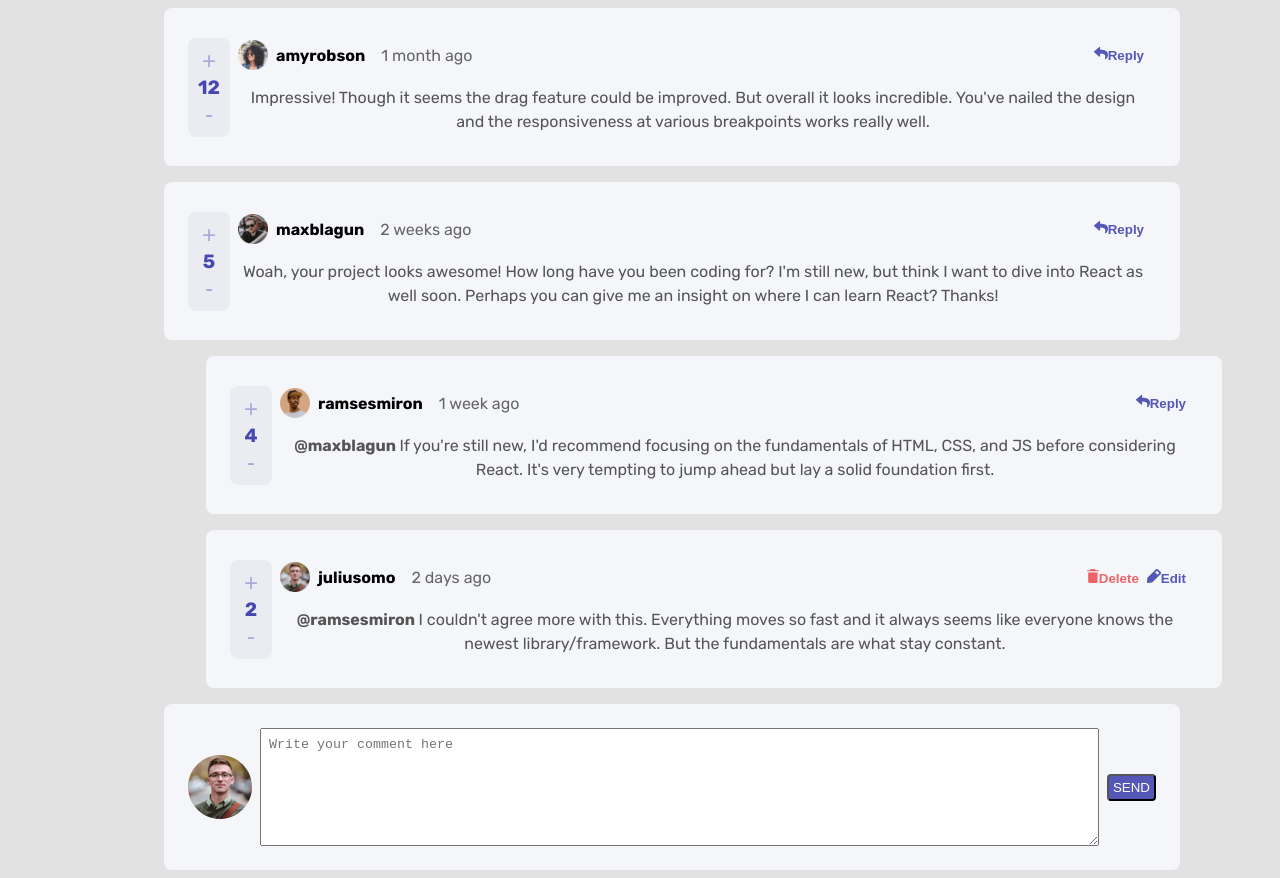
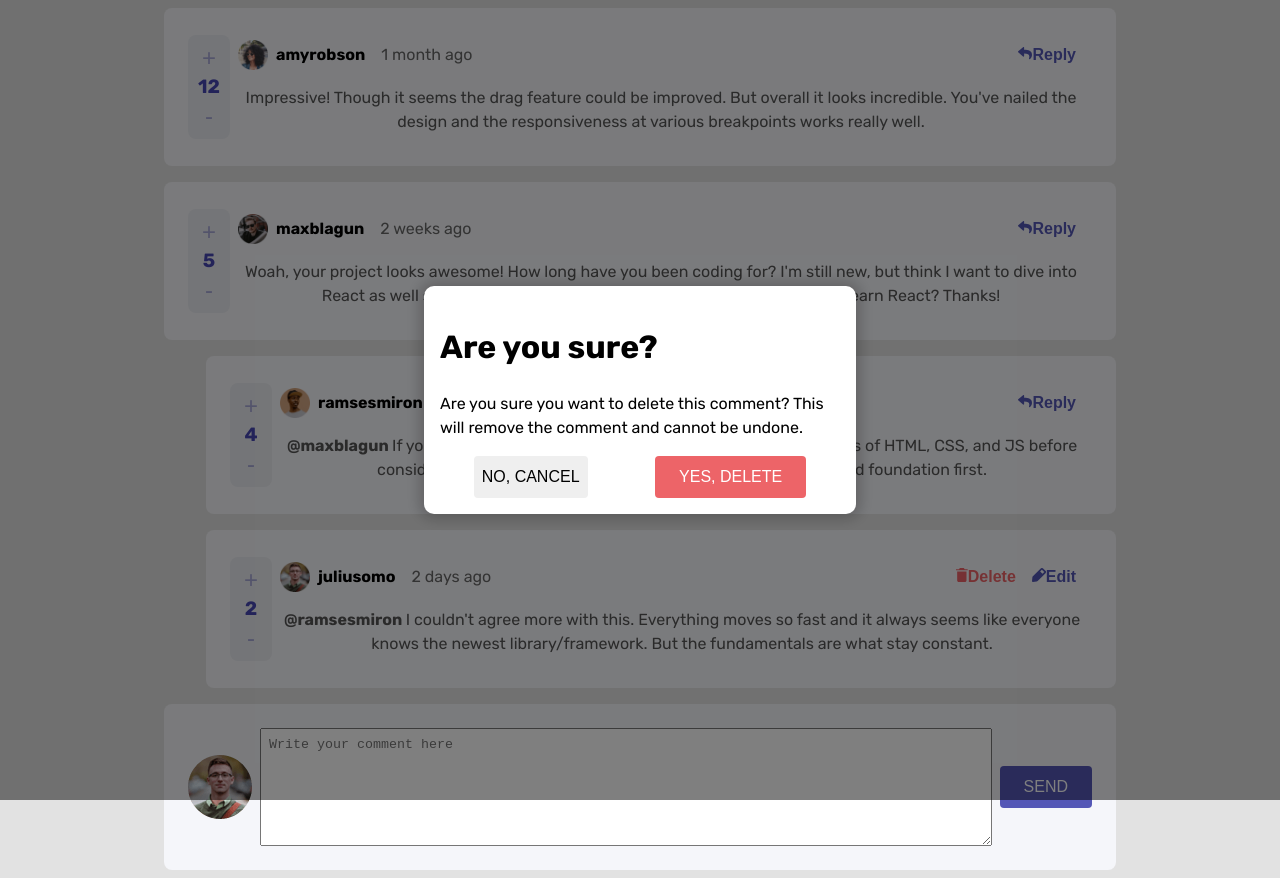
Before and after one commit to blautista/mentor-comment-box, a React (Create React App) app: page / in a window 1280 px wide. Both pictures are taken after a click on the button "Delete". Built offline with nearby package versions, Linux system fonts and the light colour scheme.

Commit message:
Added edit and delete functionality. Fixed some styles

```diff
--- a/public/index.html
+++ b/public/index.html
@@ -28,6 +28,7 @@
   </head>
   <body>
     <noscript>You need to enable JavaScript to run this app.</noscript>
+    <div id="modal"></div>
     <div id="root"></div>
     <!--
       This HTML file is a template.
--- a/src/components/Buttons/Button.module.css
+++ b/src/components/Buttons/Button.module.css
@@ -4,9 +4,11 @@
 }
 
 .button {
-  padding: 4px;
   border-radius: 4px;
-  cursor:pointer;
+  cursor: pointer;
+  font-size: 16px;
+  border: none;
+  padding: 4px 8px 4px 8px;
 }
 
 .warningNoBorder {
@@ -25,8 +27,10 @@
 .warning {
   background: var(--warning-color);
   color: white;
+  padding: 12px 24px 12px 24px;
 }
 .success {
   background: var(--success-color);
   color: white;
+  padding: 12px 24px 12px 24px;
 }
--- a/src/components/Comment.js
+++ b/src/components/Comment.js
@@ -1,18 +1,22 @@
 import React, { useState } from "react";
+import ReactDOM from "react-dom";
 import styles from "./Comment.module.css";
 import CommentBody from "./CommentBody";
 import CommentHeader from "./CommentHeader";
 import CommentVoteBox from "./CommentVoteBox";
 import NewComment from "./NewComment";
 import NewCommentForm from "./NewCommentForm";
+import Button from "./Buttons/Button";
+import Modal from "./Modal/Modal";
 
 const Comment = (props) => {
   const containerStyle = !props.isReply
     ? styles.commentContainer
     : styles.replyContainer;
+  const [isEditing, setIsEditing] = useState(false);
+  const [content, setContent] = useState(props.data.content);
   const [hasReplyBoxEnabled, setHasReplyBoxEnabled] = useState(false);
-  const [isEditing, setIsEditing] = useState(false);
-
+  const [isDeleteModalOpen, setIsDeleteModalOpen] = useState(false);
   const handleReplyClick = (e) => {
     setHasReplyBoxEnabled((bool) => !bool);
   };
@@ -21,10 +25,25 @@ const Comment = (props) => {
     setIsEditing((bool) => !bool);
   };
 
-  const handleEditSubmit = (e) => {
-
+  const handleDeleteClick = (e) => {
+    setIsDeleteModalOpen(true);
+    console.log("Opening delete confirmation modal...");
   };
 
+  const handleEditSubmit = (newContent) => {
+    setIsEditing(false);
+    setContent(newContent.commentBody);
+    // props.onEditSubmit({ id: props.parentId || props.data.id, ...newContent });
+  };
+
+  const handleModalExit = () => {
+    setIsDeleteModalOpen(false);
+  };
+
+  const handleCommentDelete = () => {
+    setIsDeleteModalOpen(false);
+    props.onDelete(props.data.id);
+  };
 
   const handleReplySubmit = (textareaData) => {
     props.onReplySubmit({
@@ -41,7 +60,7 @@ const Comment = (props) => {
         <div>
           <CommentVoteBox score={props.data.score}></CommentVoteBox>
         </div>
-        <div style={{flex:1}}>
+        <div style={{ flex: 1 }}>
           <CommentHeader
             image={"hi"}
             createdAt={props.data.createdAt}
@@ -49,16 +68,17 @@ const Comment = (props) => {
             user={props.data.user}
             onReplyClick={handleReplyClick}
             onEditClick={handleEditClick}
+            onDeleteClick={handleDeleteClick}
           />
           {!isEditing && (
             <CommentBody
-              content={props.data.content}
+              content={content}
               replyingTo={props.data.replyingTo}
             ></CommentBody>
           )}
           {isEditing && (
             <NewCommentForm
-              content={props.data.content}
+              content={content}
               onFormSubmit={handleEditSubmit}
               currentUser={props.currentUser}
               isUpdating={true}
@@ -74,6 +94,20 @@ const Comment = (props) => {
             currentUser={props.currentUser}
           ></NewComment>
         )}
+        {isDeleteModalOpen && (
+          <Modal
+            onSuccess={handleCommentDelete}
+            successText="YES, DELETE"
+            onExit={handleModalExit}
+            cancelText="NO, CANCEL"
+            title="Are you sure?"
+          >
+            <p>
+              Are you sure you want to delete this comment? This will remove the
+              comment and cannot be undone.
+            </p>
+          </Modal>
+        )}
       </div>
     </>
   );
--- a/src/components/Comment.module.css
+++ b/src/components/Comment.module.css
@@ -1,12 +1,18 @@
 .container {
-  background:hsl(228, 33%, 97%);
-  padding:24px;
-  width:100%;
-  margin:8px;
+  background: hsl(228, 33%, 97%);
+  padding: 24px;
+  width: inherit;
+  margin: 8px;
   border-radius: 8px;
-  display:flex;
+  display: flex;
   align-items: center;
 }
 .replyContainer {
   margin-left: 50px;
 }
+
+@media screen and (max-width: 600px) {
+  .replyContainer {
+    margin-left: 20px;
+  }
+}
--- a/src/components/CommentSection.js
+++ b/src/components/CommentSection.js
@@ -37,6 +37,27 @@ const CommentSection = (props) => {
     }
   };
 
+  const handleCommentDelete = (commentId) => {
+    console.log(commentId);
+    setComments((oldComments) => {
+      let newComments = [...oldComments];
+      for (let i = 0; i < oldComments.length; i++) {
+        if (oldComments[i].id === commentId) {
+          newComments.splice(i, 1);
+          break;
+        } else {
+          for (let j = 0; j < oldComments[i].replies.length; j++) {
+            if (oldComments[i].replies[j].id === commentId) {
+              newComments[i].replies.splice(j, 1);
+              break;
+            }
+          }
+        }
+      }
+      return newComments;
+    });
+  };
+
   return (
     <div className={styles.container}>
       {comments.map((comment) => {
@@ -45,6 +66,7 @@ const CommentSection = (props) => {
             <Comment
               key={comment.id}
               onReplySubmit={handleCommentSubmit}
+              onDelete={handleCommentDelete}
               currentUser={props.currentUser}
               isReply={false}
               data={comment}
@@ -53,6 +75,7 @@ const CommentSection = (props) => {
               <Comment
                 key={reply.id}
                 onReplySubmit={handleCommentSubmit}
+                onDelete={handleCommentDelete}
                 currentUser={props.currentUser}
                 parentId={comment.id}
                 isReply={true}
--- a/src/components/Modal/Modal.js
+++ b/src/components/Modal/Modal.js
@@ -1,37 +1,54 @@
-import React, { useState } from 'react';
-import styles from './Modal.module.css';
-import Button from '../Buttons/Button';
-import ReactDOM from 'react-dom';
+import React, { useState } from "react";
+import styles from "./Modal.module.css";
+import PropTypes from "prop-types";
+import ModalButtons from "./ModalButtons";
+import ReactDOM from "react-dom";
 
 const Modal = (props) => {
-
   const stopPropagation = (e) => {
     e.stopPropagation();
-    }
+  };
 
   return (
     <>
       {ReactDOM.createPortal(
         <div onClick={props.onExit} className={styles.modal}>
-                    <div onClick={stopPropagation} className={styles['modal-inner']}>
+          <div onClick={stopPropagation} className={styles["modal-inner"]}>
             <div className={styles.modalHeader}>
               <h1 className={styles.title}>{props.title}</h1>
-                            <Button onClick={props.onExit} text="x"styling="closeButton"/>
             </div>
             <div className={styles.modalBody}>
               {props.children}
+              <ModalButtons
+                cancelText={props.cancelText}
+                successText={props.successText}
+                onCancel={props.onExit}
+                onSuccess={props.onSuccess}
+              ></ModalButtons>
             </div>
             <div className={styles.modalFooter}>
               {props.showLoading && <p>Loading..</p>}
-                            {props.showError && <p className={styles.errorMessage}>{props.errorMessage}</p>}
-                            {props.showSuccess && <p className={styles.successMessage}>{props.successMessage}</p>}
+              {props.showError && (
+                <p className={styles.errorMessage}>{props.errorMessage}</p>
+              )}
+              {props.showSuccess && (
+                <p className={styles.successMessage}>{props.successMessage}</p>
+              )}
             </div>
           </div>
         </div>,
-                document.getElementById('modal')
+        document.getElementById("modal")
       )}
     </>
   );
 };
 
+Modal.propTypes = {
+  errorMessage: PropTypes.string,
+  successMessage: PropTypes.string,
+  showLoading: PropTypes.bool,
+  title: PropTypes.string.isRequired,
+  onExit: PropTypes.func,
+};
+
 export default Modal;
--- a/src/components/Modal/Modal.module.css
+++ b/src/components/Modal/Modal.module.css
@@ -1,86 +1,88 @@
-.modal{
+.modal {
   height: 100vh;
-    width:100%;
-    background:rgba(0,0,0,0.5);
-    display:flex;
+  width: 100%;
+  background: rgba(0, 0, 0, 0.5);
+  display: flex;
   flex-direction: column;
   align-items: center;
   justify-content: center;
   position: fixed;
-    top:0;
-    left:0;
+  top: 0;
+  left: 0;
   z-index: 3;
-
 }
 
 .modal-inner {
-    width:80%;
-    max-width:1000px;
-    padding:16px;
-    height:auto;
-    background:white;
-    box-shadow: 0px 0px 14px 5px rgba(0,0,0,0.2);
+  width: 400px;
+  max-width: 1000px;
+  padding: 16px;
+  height: auto;
+  background: white;
+  box-shadow: 0px 0px 14px 5px rgba(0, 0, 0, 0.2);
   border-radius: 10px;
-    display:flex;
+  display: flex;
   flex-direction: column;
   z-index: 1;
-    animation: fadein .5s;
+  animation: fadein 0.5s;
 }
 
 .modalHeader {
-    display:flex;
+  display: flex;
   flex-direction: row;
   justify-content: space-between;
   align-items: center;
 }
 
 .modalBody {
-    display:flex;
+  display: flex;
   flex-direction: column;
 }
 
 .modalFooter {
-    display:flex;
-    flex-direction:column;
-    width:100%;
+  display: flex;
+  flex-direction: column;
+  width: 100%;
   align-items: center;
   justify-content: center;
 }
 .errorMessage {
-    color:white;
-    padding:8px;
+  color: white;
+  padding: 8px;
   border-radius: 4px;
   text-align: center;
-    background:lightcoral;
-
+  background: lightcoral;
 }
 
 .successMessage {
-    color:white;
-padding:8px;
+  color: white;
+  padding: 8px;
   border-radius: 4px;
   text-align: center;
-    background:lightskyblue;
+  background: lightskyblue;
 }
 
 .loadingMessage {
-    color:white;
-padding:8px;
+  color: white;
+  padding: 8px;
   border-radius: 4px;
   text-align: center;
-    background:white;
-    color:black;
+  background: white;
+  color: black;
 }
 
 .title {
-    display:block;
+  display: block;
 }
 
 @keyframes fadein {
-    from {opacity:0}
-    to {opacity:1}
+  from {
+    opacity: 0;
+  }
+  to {
+    opacity: 1;
+  }
 }
 
 .fadein {
-    opacity:1;
+  opacity: 1;
 }
--- /dev/null
+++ b/src/components/Modal/ModalButtons.js
@@ -0,0 +1,21 @@
+import React from "react";
+import Button from "../Buttons/Button";
+import styles from "./ModalButtons.module.css";
+const ModalButtons = (props) => {
+  return (
+    <div className={styles.container}>
+      <Button
+        text={props.cancelText}
+        styling="cancel"
+        onClick={props.onCancel}
+      ></Button>
+      <Button
+        text={props.successText}
+        styling="warning"
+        onClick={props.onSuccess}
+      ></Button>
+    </div>
+  );
+};
+
+export default ModalButtons;
--- /dev/null
+++ b/src/components/Modal/ModalButtons.module.css
@@ -0,0 +1,5 @@
+.container {
+  margin-top: 16px;
+  display: flex;
+  justify-content: space-around;
+}
--- a/src/components/NewComment.js
+++ b/src/components/NewComment.js
@@ -3,8 +3,11 @@ import containerStyles from "./Comment.module.css";
 
 import NewCommentForm from "./NewCommentForm";
 const NewComment = (props) => {
+  const styles = !props.isReply
+    ? containerStyles.container
+    : `${containerStyles.container} ${containerStyles.replyContainer}`;
   return (
-    <div className={containerStyles.container}>
+    <div className={styles}>
       <img src={props.currentUser.image.png}></img>
       <NewCommentForm onFormSubmit={props.onFormSubmit}></NewCommentForm>
     </div>
--- a/src/components/NewCommentForm.js
+++ b/src/components/NewCommentForm.js
@@ -1,10 +1,9 @@
-import React, {useRef} from "react";
+import React, { useRef } from "react";
 import Button from "./Buttons/Button";
-import styles from './NewComment.module.css'
+import styles from "./NewComment.module.css";
 
 const NewCommentForm = (props) => {
-
-  const textareaRef= useRef();
+  const textareaRef = useRef();
 
   const handleSubmit = (e) => {
     e.preventDefault();
@@ -18,10 +17,10 @@ const NewCommentForm = (props) => {
         ref={textareaRef}
         className={styles.textarea}
         placeholder="Write your comment here"
-        value={props.content || ''}
+        defaultValue={props.content || ""}
       ></textarea>
       <Button
-        text={(props.isUpdating) ? "UPDATE" : "SEND"}
+        text={props.isUpdating ? "UPDATE" : "SEND"}
         type="submit"
         onClick={handleSubmit}
         styling="success"
--- a/src/index.css
+++ b/src/index.css
@@ -1,15 +1,16 @@
-@import url('https://fonts.googleapis.com/css2?family=Rubik:wght@400;500;700&display=swap');
+@import url("https://fonts.googleapis.com/css2?family=Rubik:wght@400;500;700&display=swap");
 
 body {
   margin: 0;
-  font-family: 'Rubik',-apple-system, BlinkMacSystemFont, "Segoe UI", "Roboto", "Oxygen",
-    "Ubuntu", "Cantarell", "Fira Sans", "Droid Sans", "Helvetica Neue",
+  font-family: "Rubik", -apple-system, BlinkMacSystemFont, "Segoe UI", "Roboto",
+    "Oxygen", "Ubuntu", "Cantarell", "Fira Sans", "Droid Sans", "Helvetica Neue",
     sans-serif;
   -webkit-font-smoothing: antialiased;
   -moz-osx-font-smoothing: grayscale;
   background: rgb(226, 226, 226);
   text-align: left;
   font-size: 16px;
+  line-height: 1.5;
 }
 
 p {
```
Lines whose indentation alone changed are shown as unchanged.
